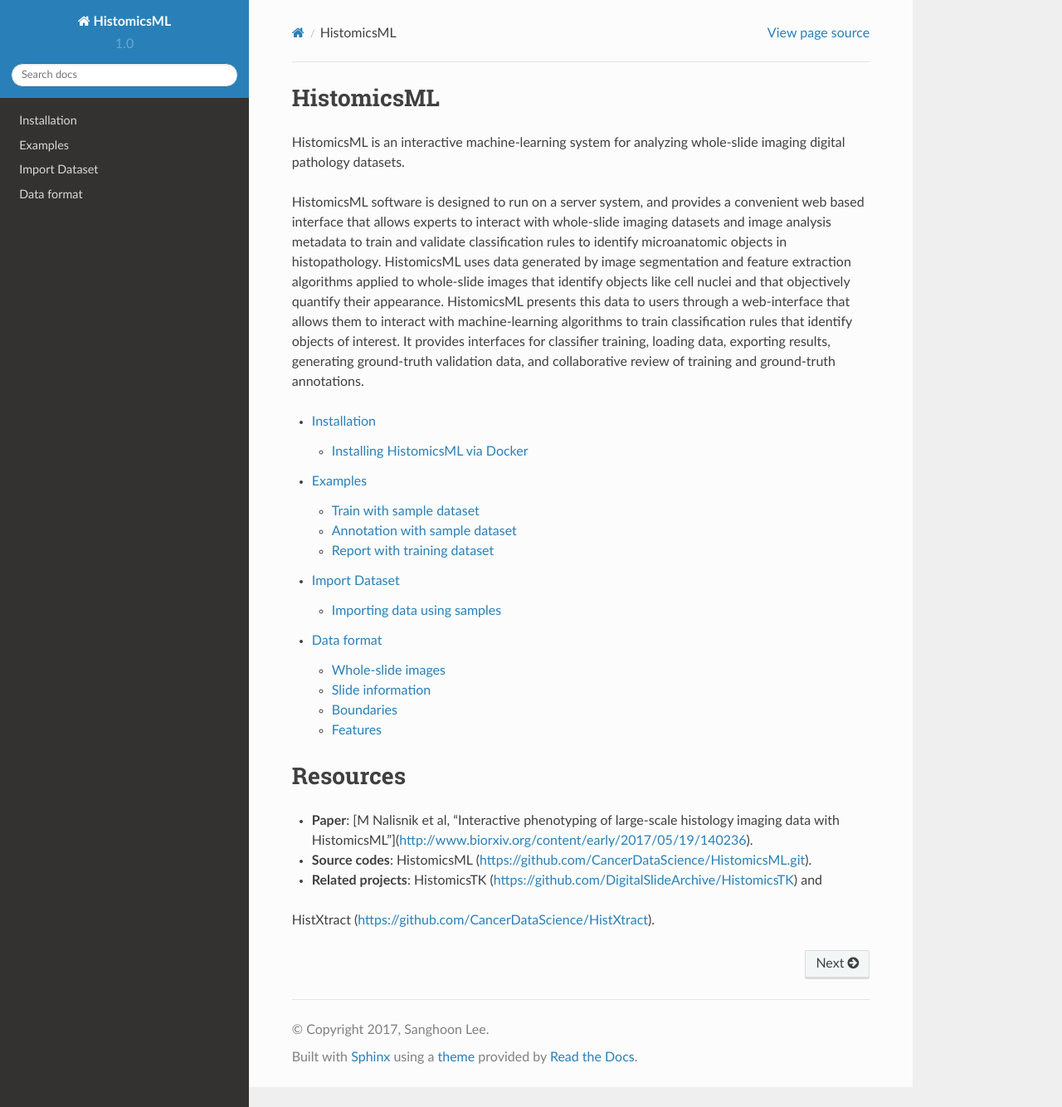
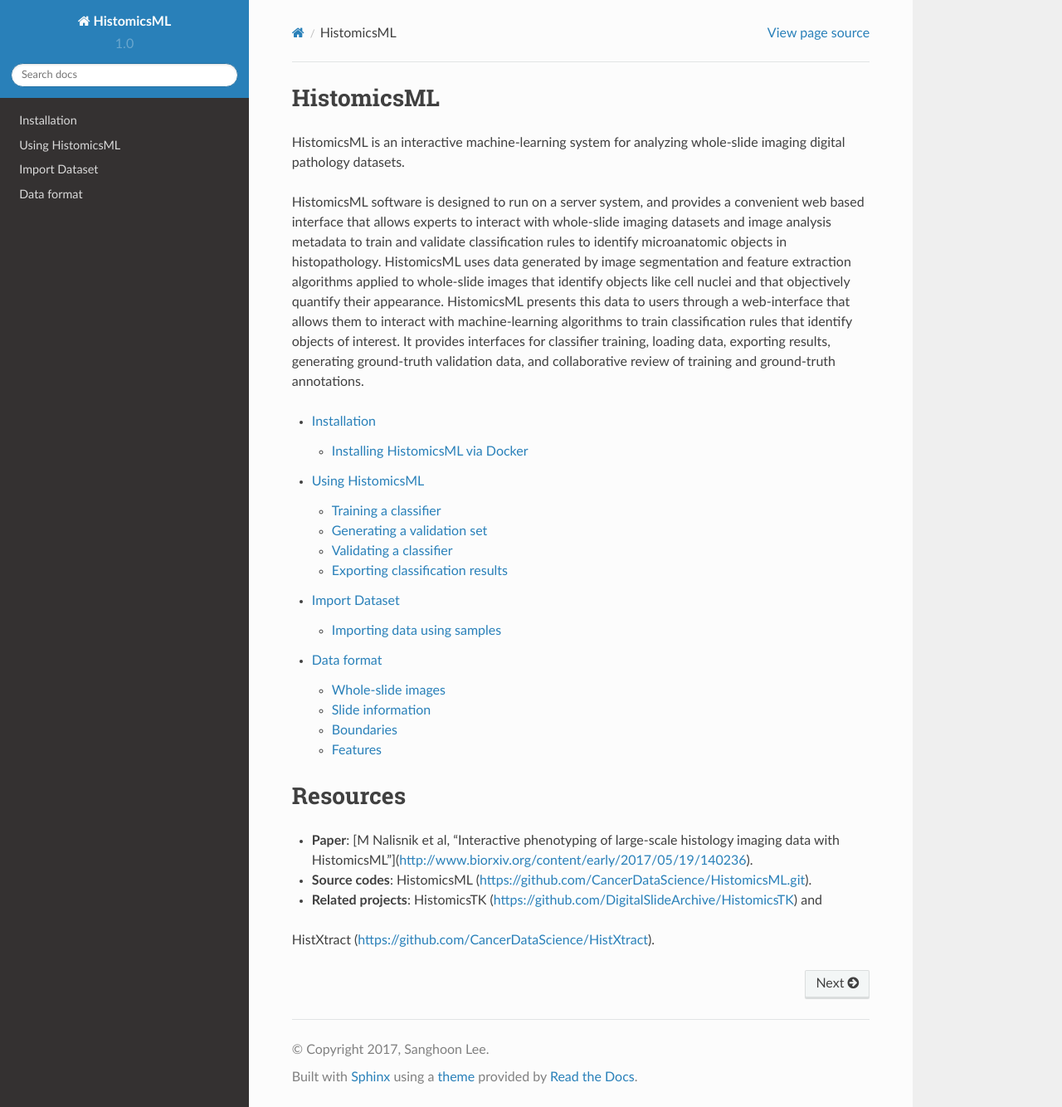
Before and after one commit to PathologyDataScience/HistomicsML, a Sphinx documentation site: the page built from docs/index.rst, in a window 1280 px wide and 1334 px high. Shown: the whole window at 83% size. Built offline with Sphinx 7.4.7 and the Read the Docs theme 2.0.0, drawn with Linux system fonts in a browser that asks for light colours.

Commit message:
Update example.rst

```diff
--- a/docs/example.rst
+++ b/docs/example.rst
@@ -1,15 +1,12 @@
 .. highlight:: shell
 
 ============
-Examples
+Using HistomicsML
 ============
 
-HistomicsML provides training and annotation tasks.
-Here, we describe how to train and annotate the dataset through HistomicsML.
+This page documents how to use HistomicsML to train classifiers, to create validation datasets, and to export results.
 
-.. note:: We assume that you have installed HistomicsML on your system.
-
-Train with sample dataset
+Training a classifier
 -------------------------
 
 Go to http://localhost/HistomicsML/.
@@ -53,7 +50,7 @@
 
 
 
-Annotation with sample dataset
+Generating a validation set
 ------------------------------
 
 Go to http://localhost/HistomicsML/validation.html?application=nuclei/.
@@ -80,9 +77,11 @@
 .. image:: images/test-3.png
 
 
+Validating a classifier
+------------------------------
 
 
-Report with training dataset
+Exporting classification results
 ------------------------------
 
 HistomicsML provides a reporting tool that enables users to download their training results.
```
